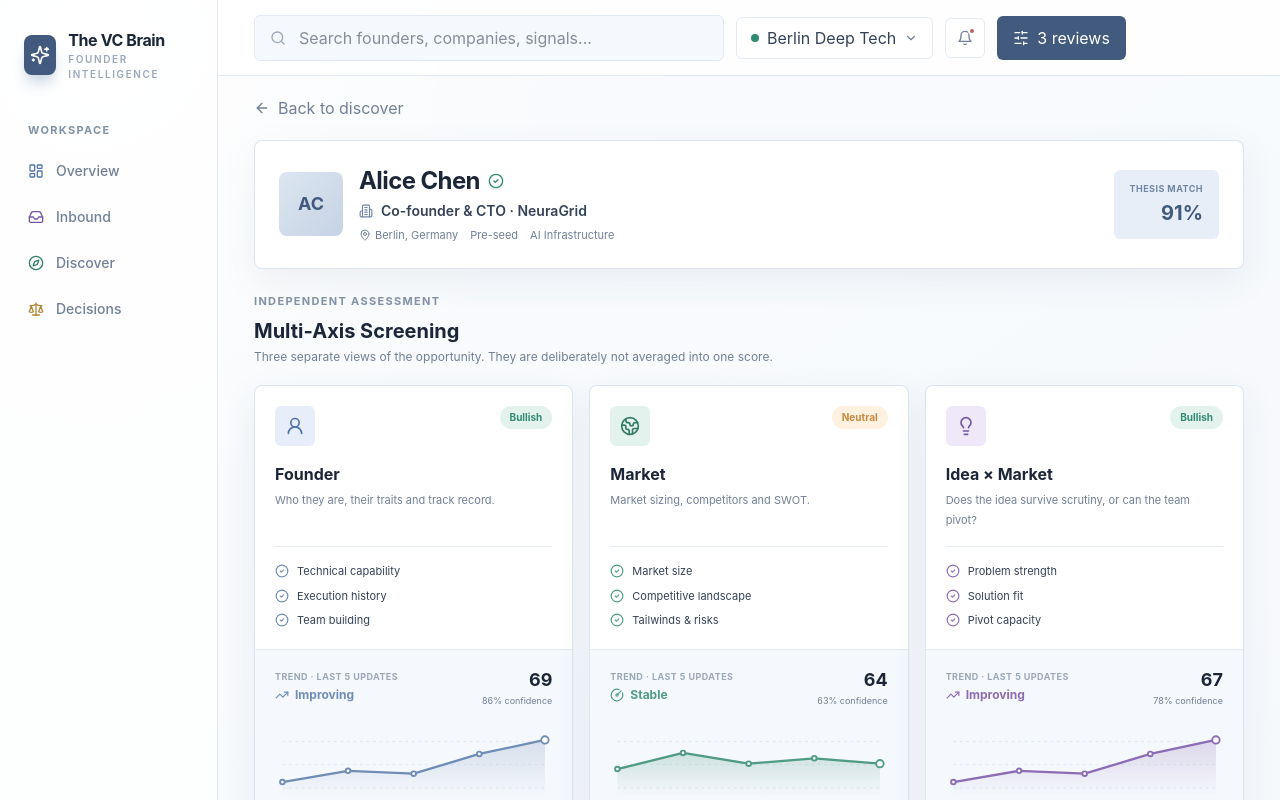
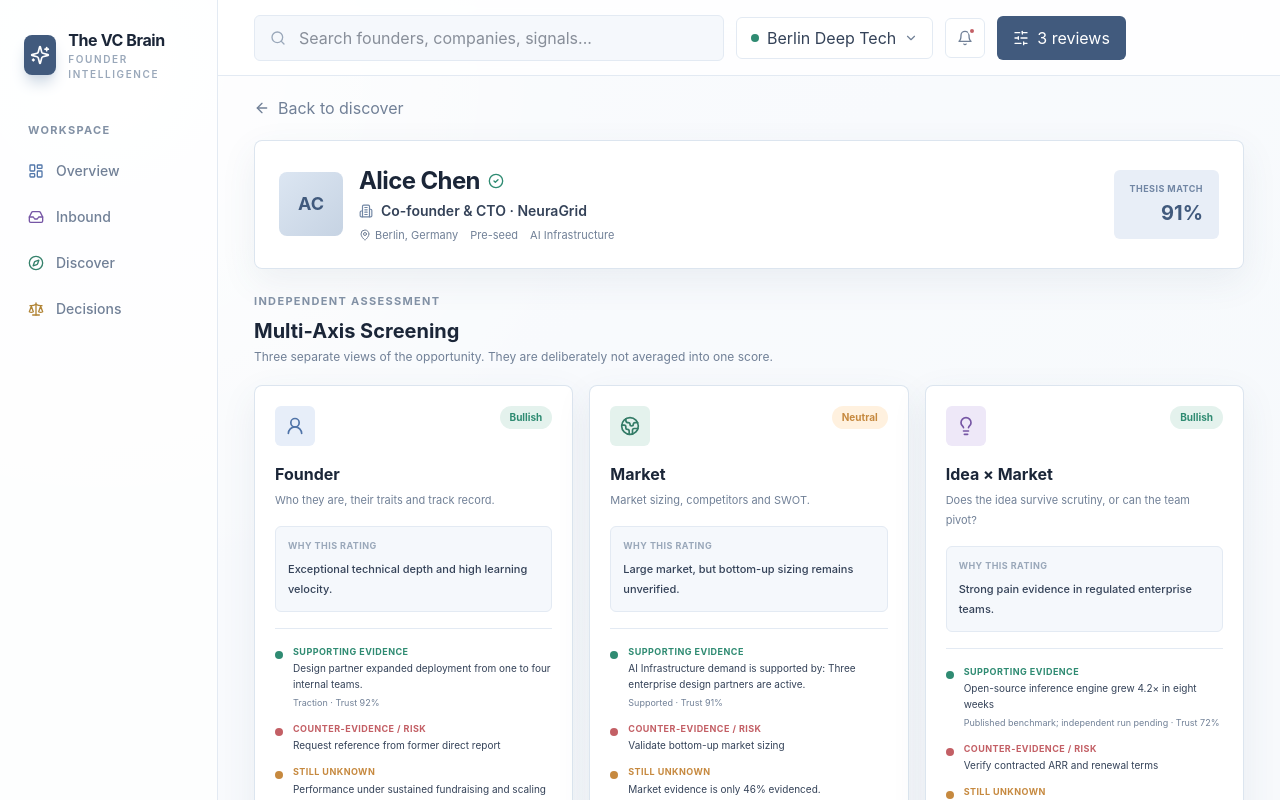
Before and after one commit to diersmann/The-VC-Brain, a React (Vite) app in the folder frontend/: page /founders/1 in a window 1280 px wide. Shown: the top 800 px of the page. Built offline with nearby package versions, Linux system fonts and the light colour scheme.

Commit message:
feat: explain multi-axis screening

```diff
--- a/frontend/src/pages/FounderProfilePage.tsx
+++ b/frontend/src/pages/FounderProfilePage.tsx
@@ -14,7 +14,7 @@ import {
   UserRound,
 } from "lucide-react";
 import { mockCandidates } from "../data/mockCandidates";
-import { getMockFounderProfile, type FounderAssessment } from "../data/mockFounderProfiles";
+import { getMockFounderProfile, type FounderAssessment, type FounderProfile } from "../data/mockFounderProfiles";
 
 const axisDetails = {
   Founder: {
@@ -87,7 +87,7 @@ export function FounderProfilePage() {
 
       <div className="grid gap-4 xl:grid-cols-3">
         {profile.assessments.map((assessment, index) => (
-          <AxisCard key={assessment.title} assessment={assessment} seed={profile.founderScore + index * 7} />
+          <AxisCard key={assessment.title} assessment={assessment} profile={profile} seed={profile.founderScore + index * 7} />
         ))}
       </div>
 
@@ -100,7 +100,7 @@ export function FounderProfilePage() {
   );
 }
 
-function AxisCard({ assessment, seed }: { assessment: FounderAssessment; seed: number }) {
+function AxisCard({ assessment, profile, seed }: { assessment: FounderAssessment; profile: FounderProfile; seed: number }) {
   const details = axisDetails[assessment.title];
   const Icon = details.icon;
   const values = trendValues(assessment.trend, seed);
@@ -110,6 +110,7 @@ function AxisCard({ assessment, seed }: { assessment: FounderAssessment; seed: n
       ? "bg-[#fbe8e9] text-danger"
       : "bg-[#fff1df] text-warn";
   const TrendIcon = assessment.trend === "Declining" ? TrendingDown : assessment.trend === "Improving" ? TrendingUp : CircleGauge;
+  const explanation = axisExplanation(assessment.title, profile);
 
   return (
     <article className="panel overflow-hidden rounded-lg">
@@ -119,22 +120,72 @@ function AxisCard({ assessment, seed }: { assessment: FounderAssessment; seed: n
           <span className={`rounded-full px-2.5 py-1 text-[10px] font-bold ${ratingStyle}`}>{assessment.rating}</span>
         </div>
         <h3 className="mt-4 text-base font-bold">{assessment.title}</h3>
-        <p className="mt-1 min-h-10 text-[11px] leading-5 text-muted">{details.description}</p>
-        <div className="mt-4 space-y-2 border-t border-line pt-4">
-          {details.checks.map((check) => <div key={check} className="flex items-center gap-2 text-[11px] text-ink-2"><CheckCircle2 className="h-3.5 w-3.5" style={{ color: details.color }} />{check}</div>)}
+        <p className="mt-1 text-[11px] leading-5 text-muted">{details.description}</p>
+
+        <div className="mt-4 rounded-md border border-line bg-surface-2 p-3">
+          <div className="text-[9px] font-bold uppercase tracking-wider text-muted-2">Why this rating</div>
+          <p className="mt-1.5 text-[11px] font-medium leading-5 text-ink-2">{assessment.body}</p>
+        </div>
+
+        <div className="mt-4 space-y-3 border-t border-line pt-4">
+          <InsightRow kind="support" label="Supporting evidence" text={explanation.support} meta={explanation.supportMeta} />
+          <InsightRow kind="risk" label="Counter-evidence / risk" text={explanation.risk} />
+          <InsightRow kind="unknown" label="Still unknown" text={explanation.unknown} />
         </div>
       </div>
 
       <div className="border-t border-line bg-surface-2 px-5 pb-4 pt-4">
         <div className="mb-2 flex items-center justify-between">
           <div><div className="text-[9px] font-bold uppercase tracking-wider text-muted-2">Trend · last 5 updates</div><div className="mt-1 flex items-center gap-1.5 text-xs font-bold" style={{ color: details.color }}><TrendIcon className="h-3.5 w-3.5" />{assessment.trend}</div></div>
-          <div className="text-right"><div className="text-lg font-bold">{values.at(-1)}</div><div className="text-[9px] text-muted">{assessment.confidence}% confidence</div></div>
+          <div className="text-right"><div className="text-lg font-bold">{values.at(-1)}</div><div className="text-[9px] text-muted">Current signal</div></div>
         </div>
         <TrendChart values={values} color={details.color} />
         <div className="mt-1 flex justify-between text-[8px] text-muted-2"><span>Earlier evidence</span><span>Latest</span></div>
+        <div className="mt-3 border-t border-line pt-3">
+          <div className="mb-1.5 flex items-center justify-between text-[9px] font-bold uppercase tracking-wider text-muted-2"><span>Assessment confidence</span><span>{assessment.confidence}%</span></div>
+          <div className="h-1.5 bg-surface-3"><div className="h-full" style={{ width: `${assessment.confidence}%`, backgroundColor: details.color }} /></div>
+          <p className="mt-2 text-[9px] leading-4 text-muted">Each point is a versioned Memory update based on new evidence or an investor correction.</p>
+        </div>
       </div>
     </article>
   );
+}
+
+function InsightRow({ kind, label, text, meta }: { kind: "support" | "risk" | "unknown"; label: string; text: string; meta?: string }) {
+  const styles = kind === "support"
+    ? { dot: "bg-success", label: "text-success" }
+    : kind === "risk"
+      ? { dot: "bg-danger", label: "text-danger" }
+      : { dot: "bg-warn", label: "text-warn" };
+  return <div className="flex gap-2.5"><span className={`mt-1.5 h-2 w-2 shrink-0 rounded-full ${styles.dot}`} /><div><div className={`text-[9px] font-bold uppercase tracking-wider ${styles.label}`}>{label}</div><p className="mt-0.5 text-[10px] leading-4 text-ink-2">{text}</p>{meta && <div className="mt-1 text-[9px] text-muted">{meta}</div>}</div></div>;
+}
+
+function axisExplanation(axis: FounderAssessment["title"], profile: FounderProfile) {
+  const strongestClaim = [...profile.claims].sort((a, b) => b.trust - a.trust)[0];
+  const latestEvent = profile.events[0];
+  if (axis === "Founder") {
+    return {
+      support: latestEvent?.body ?? profile.scoreHint,
+      supportMeta: `${latestEvent?.type ?? "Track record"} · Trust ${latestEvent?.trust ?? profile.evidence}%`,
+      risk: profile.gaps.at(-1) ?? "Team-building evidence remains limited.",
+      unknown: "Performance under sustained fundraising and scaling pressure.",
+    };
+  }
+  if (axis === "Market") {
+    const marketCoverage = profile.coverage.at(-1);
+    return {
+      support: `${profile.sector} demand is supported by: ${strongestClaim?.claim ?? profile.signal}.`,
+      supportMeta: `${strongestClaim?.status ?? "Supported"} · Trust ${strongestClaim?.trust ?? profile.evidence}%`,
+      risk: profile.gaps[1] ?? profile.gaps[0] ?? "Competitive response needs deeper review.",
+      unknown: `${marketCoverage?.label ?? "Bottom-up market size"} is only ${marketCoverage?.value ?? 50}% evidenced.`,
+    };
+  }
+  return {
+    support: profile.signal,
+    supportMeta: `${profile.claims[1]?.source ?? "Product and traction evidence"} · Trust ${profile.claims[1]?.trust ?? profile.evidence}%`,
+    risk: profile.gaps[0] ?? "Repeatable customer demand has not been independently verified.",
+    unknown: "Whether the current wedge scales without a material product pivot.",
+  };
 }
 
 function TrendChart({ values, color }: { values: number[]; color: string }) {
```
